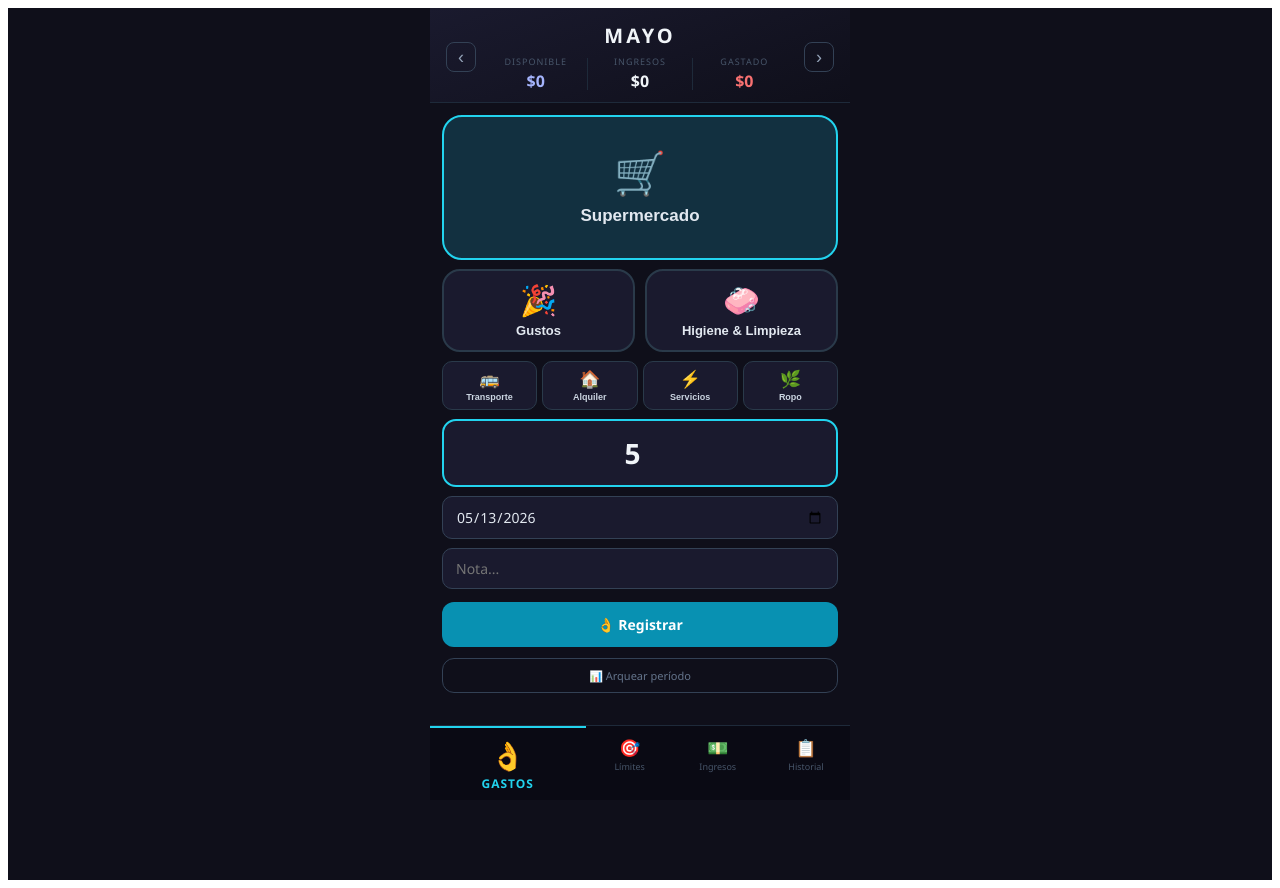
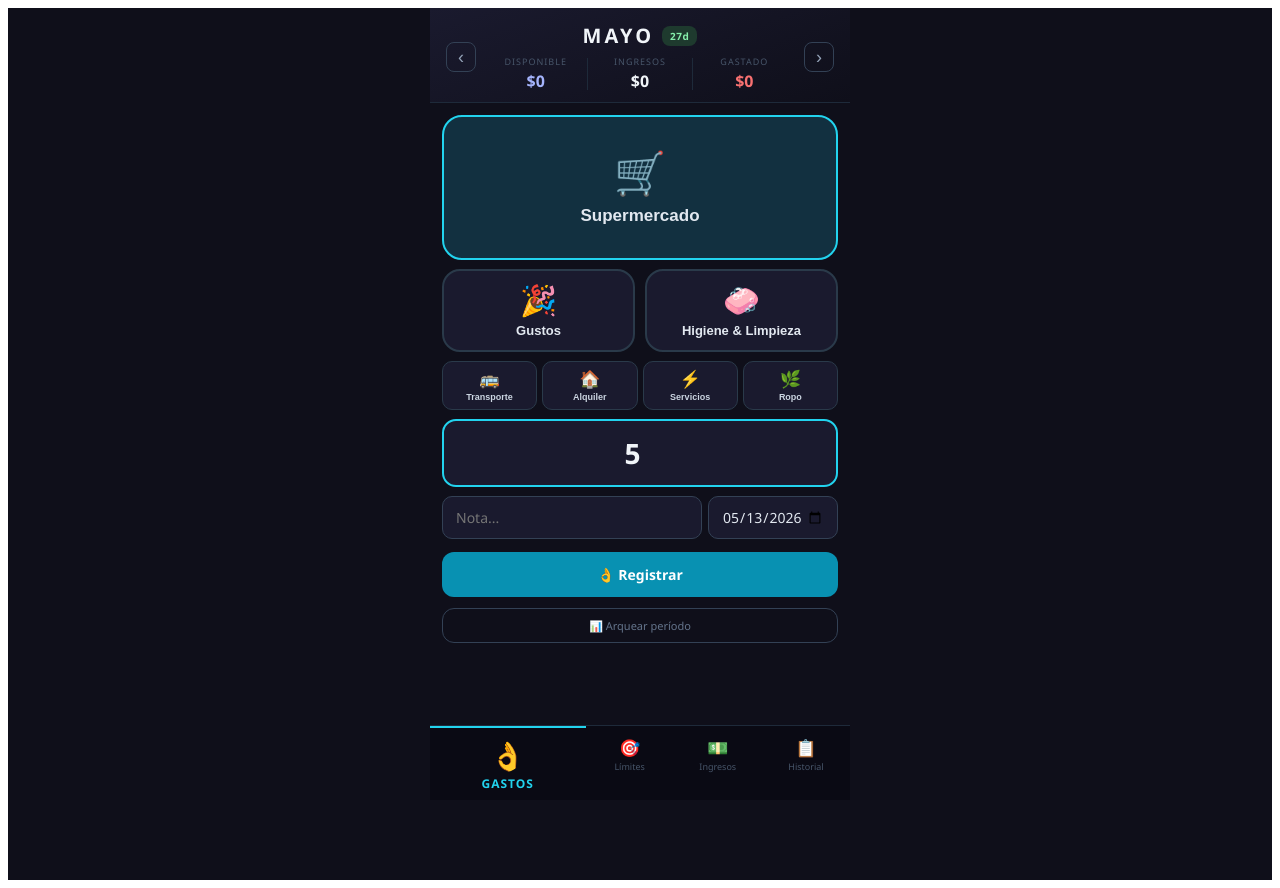
Before and after one commit to Alfrevn/mis-finanzas, a React (Vite) app: page / in a window 1280 px wide. Both pictures are taken after typing "5" into the empty fields and a click on the button "+ agregar nota". Built offline with nearby package versions, Linux system fonts and the light colour scheme.

Commit message:
Update App.jsx

```diff
--- a/src/App.jsx
+++ b/src/App.jsx
@@ -128,7 +128,7 @@ export default function App() {
   const totals         = getTotals();
   const carriedSavings = getCarriedSavings(data, period);
   const currentSavings = carriedSavings + (totals["ahorro"]||0);
-  const totalIncome    = Object.values(md.incomes||{}).reduce((a,b)=>a+b,0);
+  const totalIncome    = Object.values(md.incomes||{}).reduce((a,b)=>a+(Number(b)||0),0);
   const totalSpent     = SPEND_CATS.reduce((a,c)=>a+(totals[c.id]||0),0);
   const available      = totalIncome - totalSpent - (totals["ahorro"]||0);
   const totalBudgets   = Object.values(md.budgets||{}).reduce((a,b)=>a+b,0);
@@ -271,6 +271,10 @@ export default function App() {
     );
   }
 
+  const today = new Date(); today.setHours(0,0,0,0);
+  const pEndDate = periodEnd(period); pEndDate.setHours(0,0,0,0);
+  const daysLeftPeriod = Math.max(0, Math.round((pEndDate - today) / 86400000));
+
   return (
     <div style={S.root}><div style={S.app}>
 
@@ -278,7 +282,14 @@ export default function App() {
         <div style={S.headerTop}>
           <button style={S.navBtn} onClick={()=>{ const p=prevPeriod(period); if(isPeriodAllowed(p)) setPeriod(p); }}>‹</button>
           <div style={S.headerCenter}>
-            <span style={S.monthTitle}>{periodLabel(period)}</span>
+            <div style={{display:"flex",alignItems:"center",gap:8}}>
+              <span style={S.monthTitle}>{periodLabel(period)}</span>
+              <span style={{
+                background: daysLeftPeriod<=5?"#7f1d1d":daysLeftPeriod<=10?"#78350f":"#1e3a2e",
+                color:      daysLeftPeriod<=5?"#fca5a5":daysLeftPeriod<=10?"#fcd34d":"#86efac",
+                fontSize:10, fontWeight:800, borderRadius:8, padding:"3px 8px", letterSpacing:0.5
+              }}>{daysLeftPeriod}d</span>
+            </div>
             <div style={S.heroRow}>
               <div style={S.heroCard}>
                 <span style={S.heroCaption}>disponible</span>
@@ -318,10 +329,12 @@ export default function App() {
             <input ref={amountInputRef} style={S.bigInput} type="number" inputMode="decimal" placeholder="0"
               value={form.amount} onChange={e=>setForm(f=>({...f,amount:e.target.value}))}
               onKeyDown={e=>{ if(e.key==="Enter") addFromForm(); }} autoFocus/>
-            <input style={S.inputSm} type="date" value={form.date} onChange={e=>setForm(f=>({...f,date:e.target.value}))}/>
             {!form.showNote
               ? <button style={S.noteToggle} onClick={()=>setForm(f=>({...f,showNote:true}))}>+ agregar nota</button>
-              : <input style={S.inputSm} type="text" placeholder="Nota..." value={form.note} onChange={e=>setForm(f=>({...f,note:e.target.value}))} autoFocus/>
+              : <div style={{display:"flex",gap:6}}>
+                  <input style={{...S.inputSm,flex:1}} type="text" placeholder="Nota..." value={form.note} onChange={e=>setForm(f=>({...f,note:e.target.value}))} autoFocus/>
+                  <input style={{...S.inputSm,width:130,flex:"none"}} type="date" value={form.date} onChange={e=>setForm(f=>({...f,date:e.target.value}))}/>
+                </div>
             }
             <button style={S.primaryBtn} onClick={addFromForm}>👌 Registrar</button>
 
@@ -329,6 +342,34 @@ export default function App() {
               <button style={{...S.ghostBtn,flex:1,margin:0,padding:"9px",fontSize:11}} onClick={doArqueo}>📊 Arquear período</button>
               {undoStack.length>0&&<button style={{...S.ghostBtn,flex:1,margin:0,padding:"9px",fontSize:11,color:"#f87171",borderColor:"#f8717166"}} onClick={undo}>↩ Deshacer</button>}
             </div>
+
+            {/* Últimos 5 movimientos */}
+            {(md.expenses||[]).length>0 && (() => {
+              const recent = [...(md.expenses||[])].sort((a,b)=>b.id-a.id).slice(0,5);
+              return (
+                <div style={{marginTop:4}}>
+                  <p style={S.sectionTitle}>ÚLTIMOS MOVIMIENTOS</p>
+                  {recent.map(e=>{
+                    const cat = CATEGORIES.find(c=>c.id===e.category);
+                    return (
+                      <div key={e.id} style={{display:"flex",justifyContent:"space-between",alignItems:"center",padding:"7px 4px",borderBottom:"1px solid #1e2a3a"}}>
+                        <div style={{display:"flex",alignItems:"center",gap:8}}>
+                          <span style={{fontSize:16}}>{cat?.icon}</span>
+                          <div>
+                            <span style={{color:"#cbd5e1",fontSize:12,fontWeight:600}}>{cat?.label}</span>
+                            {e.note&&<span style={{color:"#475569",fontSize:11}}> · {e.note}</span>}
+                          </div>
+                        </div>
+                        <div style={{display:"flex",alignItems:"center",gap:8}}>
+                          <span style={{color:cat?.color||"#818cf8",fontWeight:700,fontSize:13}}>${e.amount.toLocaleString("es-AR")}</span>
+                          <button style={{...S.editBtn,fontSize:11,width:24,height:24,color:"#475569"}} onClick={()=>deleteExpense(e.id)}>✕</button>
+                        </div>
+                      </div>
+                    );
+                  })}
+                </div>
+              );
+            })()}
 
             {currentSavings>0 && hasOverages && (
               <div style={{...S.catCard,borderColor:"#92400e",background:"#1c150a"}}>
```
